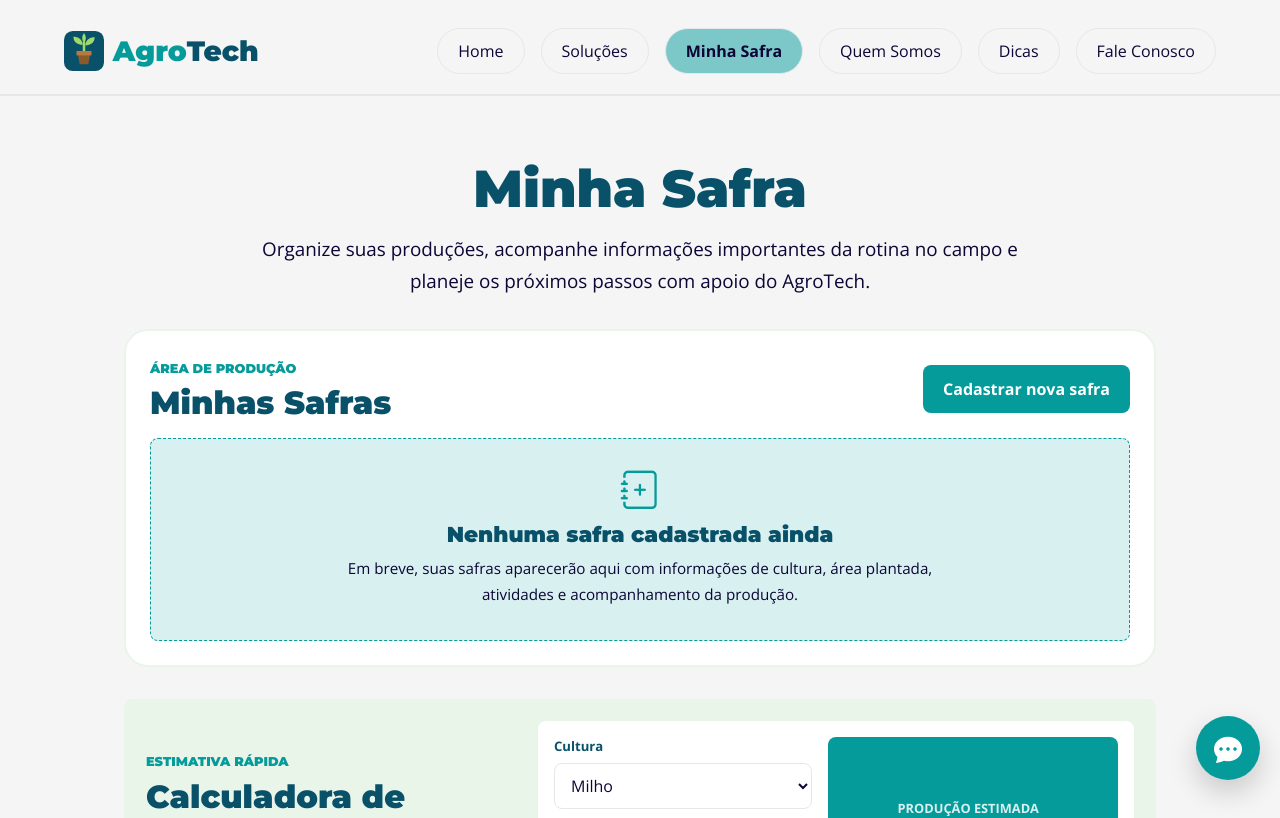
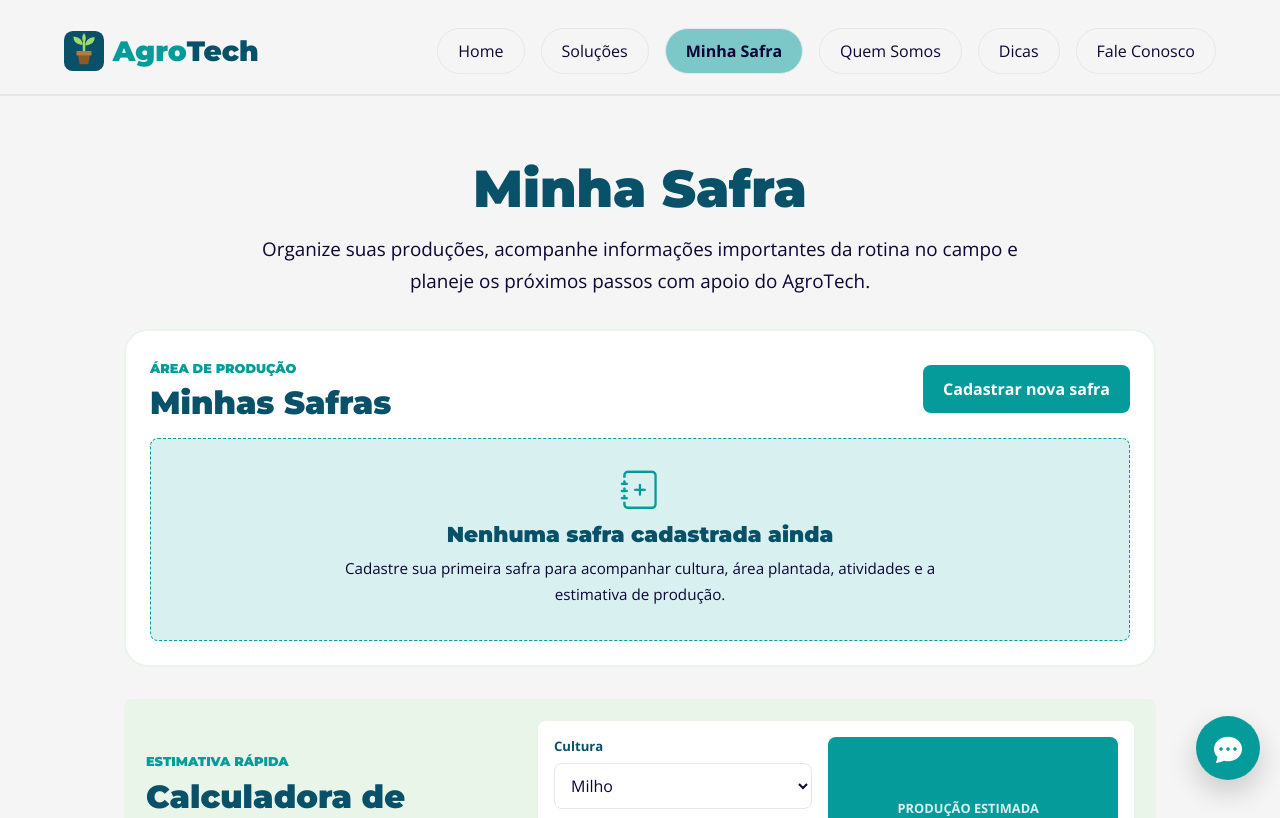
Before and after one commit to PietroPonciano/AgroTech-React, a React (Vite) app: page /minha-safra in a window 1280 px wide. Shown: the top 818 px of the page. Built offline with nearby package versions, Linux system fonts and the light colour scheme.

Commit message:
fix: corrige main duplicado e ajusta consistência da página Minha Safra

```diff
--- a/src/pages/faleConosco/faleConosco.jsx
+++ b/src/pages/faleConosco/faleConosco.jsx
@@ -5,7 +5,7 @@ import "./faleConosco.styles.css";
 
 export default function FaleConosco() {
   return (
-    <main className="fale-conosco-page">
+    <div className="fale-conosco-page">
       <FAQContato />
 
       <section className="fale-conosco">
@@ -17,6 +17,6 @@ export default function FaleConosco() {
           <ImagemContato />
         </div>
       </section>
-    </main>
+    </div>
   );
 }
--- a/src/pages/minhaSafra/minhaSafra.jsx
+++ b/src/pages/minhaSafra/minhaSafra.jsx
@@ -195,7 +195,7 @@ function DetalheSafra({
     const atividades = safra.atividades ?? []
 
     return (
-        <main className="minha-safra__container">
+        <div className="minha-safra__container">
             <section className="minha-safra__detalhe">
                 <button
                     className="minha-safra__voltar"
@@ -386,9 +386,14 @@ function DetalheSafra({
                                             aria-label={`Concluir atividade: ${atividade.titulo}`}
                                         />
 
-                                        <span aria-hidden="true">
-                                            {atividade.concluida ? "☑" : "☐"}
-                                        </span>
+                                        <i
+                                            className={`bi ${
+                                                atividade.concluida
+                                                    ? "bi-check-square-fill"
+                                                    : "bi-square"
+                                            }`}
+                                            aria-hidden="true"
+                                        ></i>
                                     </label>
 
                                     <div className="minha-safra__atividade-info">
@@ -414,7 +419,7 @@ function DetalheSafra({
                     )}
                 </section>
             </section>
-        </main>
+        </div>
     )
 }
 
@@ -675,7 +680,7 @@ export default function MinhaSafra() {
 
 
     return (
-        <main className="minha-safra__container">
+        <div className="minha-safra__container">
 
             <section className="minha-safra__intro">
                 <h1>
@@ -827,9 +832,9 @@ export default function MinhaSafra() {
                         </h3>
 
                         <p>
-                            Em breve, suas safras aparecerão aqui com informações
-                            de cultura, área plantada, atividades e
-                            acompanhamento da produção.
+                            Cadastre sua primeira safra para acompanhar cultura,
+                            área plantada, atividades e a estimativa de
+                            produção.
                         </p>
                     </div>
                 ) : (
@@ -853,6 +858,6 @@ export default function MinhaSafra() {
                 />
             </section>
 
-        </main>
+        </div>
     )
 }
--- a/src/pages/minhaSafra/minhaSafra.styles.css
+++ b/src/pages/minhaSafra/minhaSafra.styles.css
@@ -612,6 +612,7 @@
 }
 
 .minha-safra__atividade-check {
+    position: relative;
     display: inline-flex;
     align-items: center;
     justify-content: center;
@@ -636,7 +637,7 @@
     clip: rect(0 0 0 0);
 }
 
-.minha-safra__atividade-check input:focus-visible + span {
+.minha-safra__atividade-check input:focus-visible + .bi {
     outline: 2px solid var(--cor-primaria);
     outline-offset: 2px;
     border-radius: 4px;
--- a/src/pages/solucoes/solucoes.jsx
+++ b/src/pages/solucoes/solucoes.jsx
@@ -51,7 +51,7 @@ export default function Solucoes() {
 
 
     return (
-        <main className="solucoes__container">
+        <div className="solucoes__container">
 
             {/* ==============================
                 INTRODUÇÃO
@@ -141,6 +141,6 @@ export default function Solucoes() {
                 </Link>
             </section>
 
-        </main>
+        </div>
     )
 }
```
Also changed, not shown: 1 other file (tests, documents, lock files or other folders).
